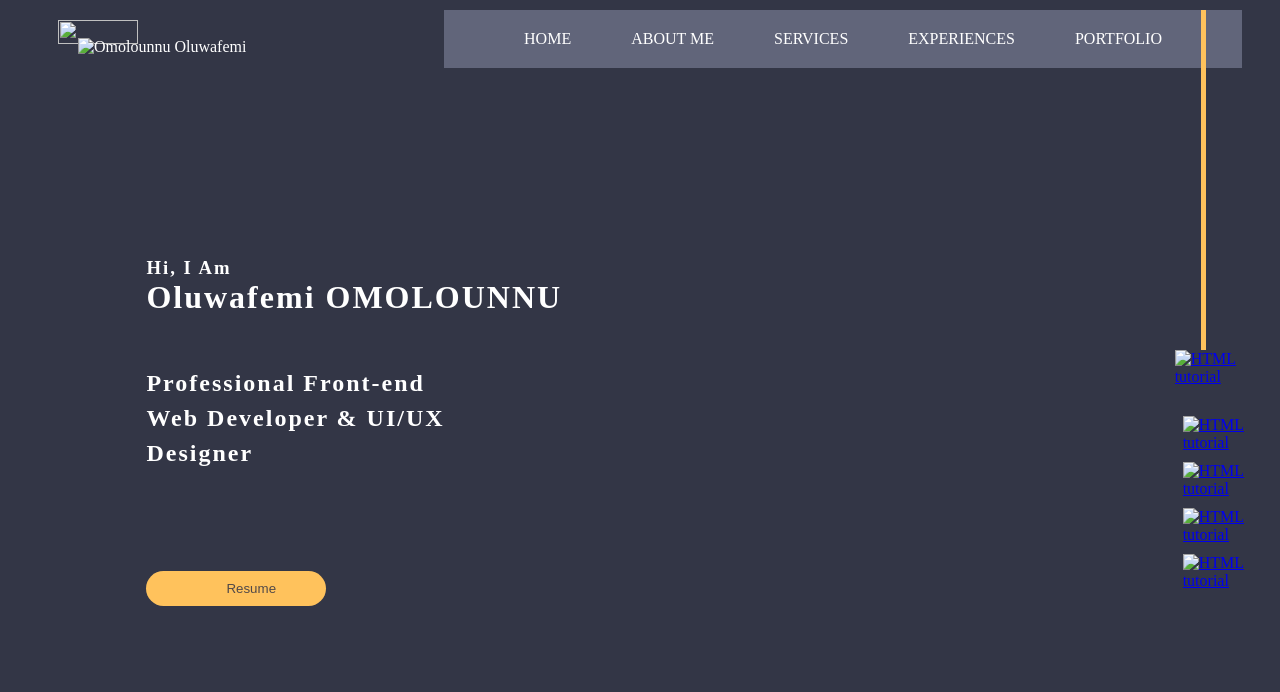
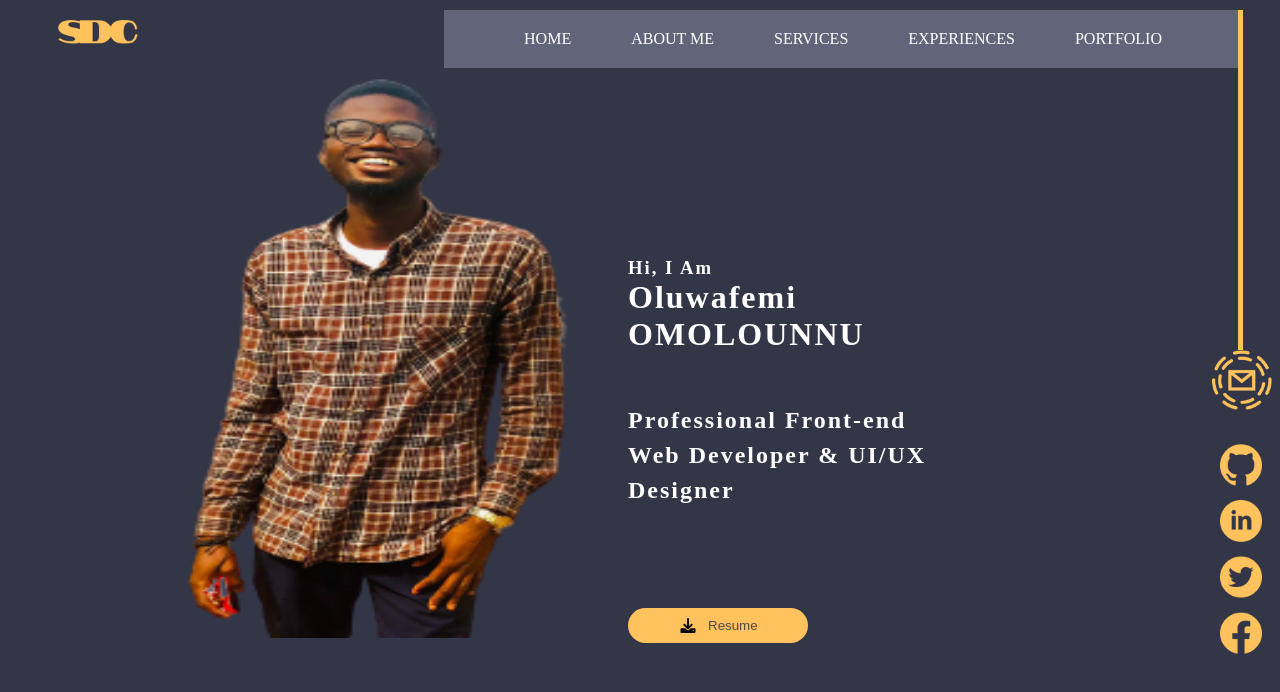
Before and after one commit to Omolounnu-Oluwafemi/Oluwafemi, a plain HTML site: page index.html in a window 1280 px wide. Drawn offline with Linux system fonts and the light colour scheme; the site is published under a folder, as on GitHub Pages, so addresses that start at the root find nothing.

Commit message:
updated links

```diff
--- a/index.html
+++ b/index.html
@@ -11,7 +11,7 @@
     <div class="logonav">
       <a class="logo" href="#">
         <img
-          src="/images/Sammie Digital Concept.png"
+          src="images/Sammie Digital Concept.png"
           alt=""
           width="80"
           height="24"
@@ -44,7 +44,7 @@
     <div class="hero">
       <div class="Oluwafemi">
         <div >
-            <img class="oluwafemi" src="/images/femi (2).png" alt="Omolounnu Oluwafemi" />
+            <img class="oluwafemi" src="images/femi (2).png" alt="Omolounnu Oluwafemi" />
         </div>
         <div class="myname">
             <h3 class="hi">Hi, I Am</h3>
@@ -54,7 +54,7 @@
             </h2>
             <button class="resume" href="#">
               <div style="display: flex;">
-              <img src="/images/download-solid.svg" style="width:20px;height:15px;margin-right: 10px;"></img>
+              <img src="images/download-solid.svg" style="width:20px;height:15px;margin-right: 10px;"></img>
               Resume
             </div>
             </button>
@@ -65,19 +65,19 @@
             </div>
             <div class="socials">
               <a href="#">
-              <img src="/images/mailicon.png" alt="HTML tutorial" style="width:60px;height:60px;margin-bottom: 30px;">
+              <img src="images/mailicon.png" alt="HTML tutorial" style="width:60px;height:60px;margin-bottom: 30px;">
               </a>
              <a href="#">
-              <img src="/images/githubicon.png" alt="HTML tutorial" style="width:42px;height:42px;margin-bottom: 10px;margin-left: 8px;">
+              <img src="images/githubicon.png" alt="HTML tutorial" style="width:42px;height:42px;margin-bottom: 10px;margin-left: 8px;">
               </a>
              <a href="#">
-              <img src="/images/linkedinicon.png" alt="HTML tutorial" style="width:42px;height:42px;margin-bottom: 10px;margin-left: 8px;">
+              <img src="images/linkedinicon.png" alt="HTML tutorial" style="width:42px;height:42px;margin-bottom: 10px;margin-left: 8px;">
               </a>
              <a href="#">
-              <img src="/images/twittericon.png" alt="HTML tutorial" style="width:42px;height:42px;margin-bottom: 10px;margin-left: 8px;">
+              <img src="images/twittericon.png" alt="HTML tutorial" style="width:42px;height:42px;margin-bottom: 10px;margin-left: 8px;">
               </a>
              <a href="#">
-              <img src="/images/facebookicon.png" alt="HTML tutorial" style="width:42px;height:42px;margin-bottom: 0px;margin-left: 8px;">
+              <img src="images/facebookicon.png" alt="HTML tutorial" style="width:42px;height:42px;margin-bottom: 0px;margin-left: 8px;">
               </a>
           </div>
         </div>
```
